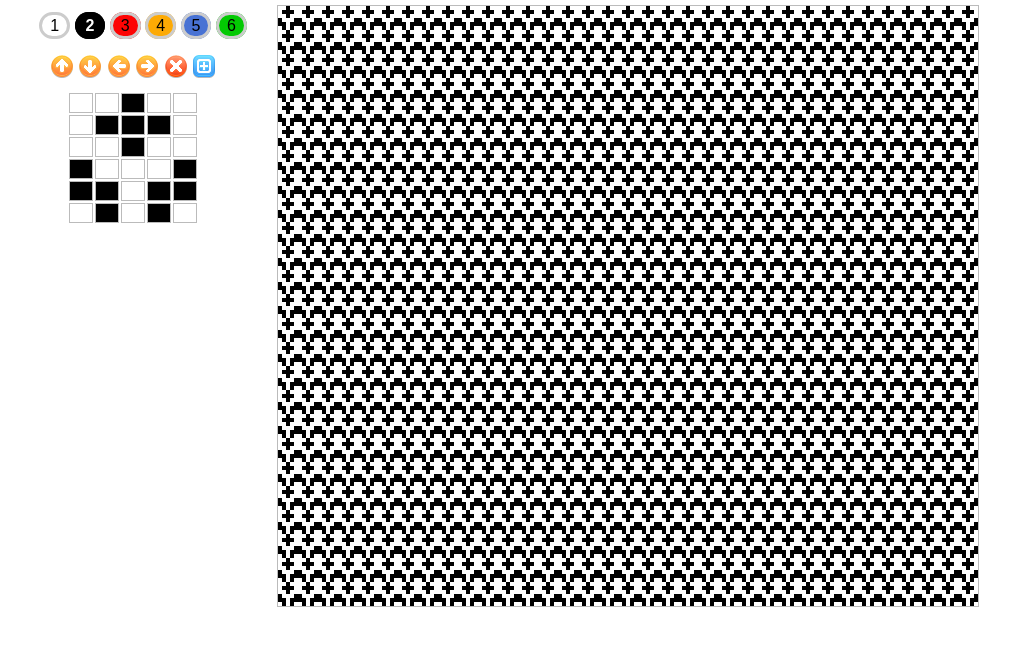
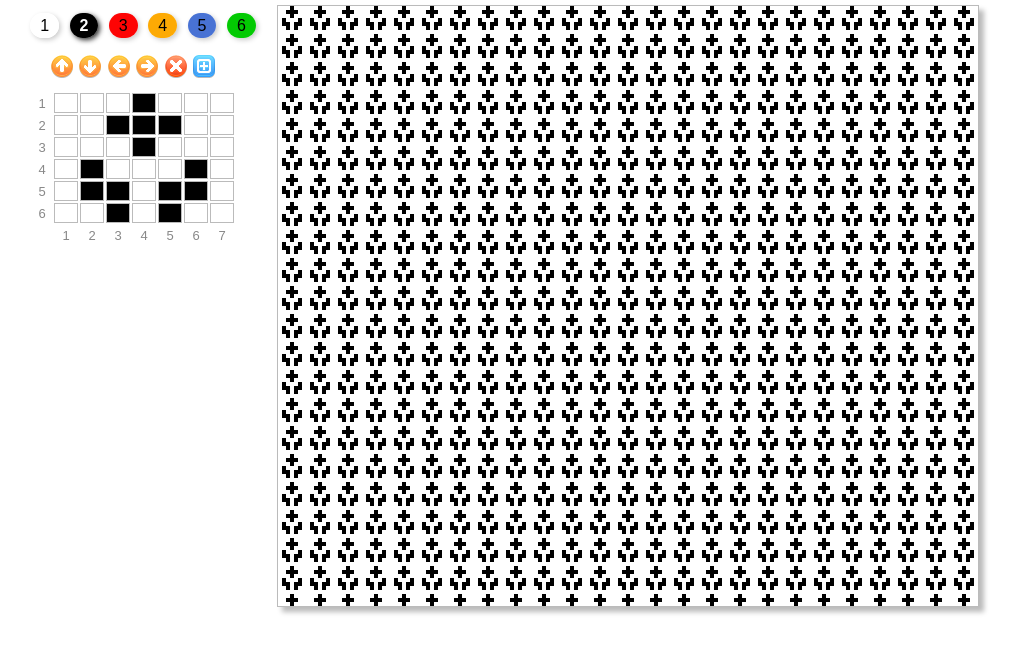
Before and after one commit to milesegan/knitterblocker, a plain HTML site: page index.html in a window 1280 px wide. Shown: the part 56-708 px from the top of the page, without its empty margins (151-1168 px from the left). Drawn offline with Linux system fonts and the light colour scheme.

Commit message:
add line numbering and some drop shadows

```diff
--- a/css/style.css
+++ b/css/style.css
@@ -23,19 +23,30 @@ body {
 
 h1 { margin: 0 0 0.25em 0; color: #36f; text-align: center; }
 a { text-decoration: none }
-#canvas { float: right; margin-right: 10px; border: 1px solid #bbb; }
+#canvas {
+   float: right; margin-right: 10px; border: 1px solid #bbb;
+   -webkit-box-shadow: 5px 5px 5px #bbb;
+}
 
 #pattern .grid { margin: 0 auto; }
 #pattern td { width: 20px; height: 20px; border: 1px solid #bbb; }
+#pattern th {
+   font-weight: normal; font-size: small; color: #888;
+}
+#pattern th:first-child { padding: 0 0.5em }
 
 .controls { text-align: center; margin: 0.5em 0 }
 
 #palette { margin: 20px; text-align: center; }
 #palette a {
-   padding: 2px 8px;
+   padding: 4px 10px;
+   margin: 0 3px;
    font-weight: normal;
-   border: 3px solid #ccc;
    border-radius: 1em;
+   -webkit-box-shadow: 2px 2px 5px #ccc;
    color: black;
 }
-#palette a.current { border: 3px solid black; font-weight: bold; }
+#palette a.current {
+   font-weight: bold;
+   -webkit-box-shadow: 2px 2px 5px #333;
+}
--- a/index.html
+++ b/index.html
@@ -69,13 +69,44 @@
         <tr>
           <td style="background: white"></td>
           <td style="background: white"></td>
+          <td style="background: white"></td>
+          <td style="background: black"></td>
+          <td style="background: white"></td>
+          <td style="background: white"></td>
+          <td style="background: white"></td>
+        </tr>
+        <tr>
+          <td style="background: white"></td>
+          <td style="background: white"></td>
+          <td style="background: black"></td>
+          <td style="background: black"></td>
           <td style="background: black"></td>
           <td style="background: white"></td>
           <td style="background: white"></td>
         </tr>
         <tr>
           <td style="background: white"></td>
+          <td style="background: white"></td>
+          <td style="background: white"></td>
           <td style="background: black"></td>
+          <td style="background: white"></td>
+          <td style="background: white"></td>
+          <td style="background: white"></td>
+        </tr>
+        <tr>
+          <td style="background: white"></td>
+          <td style="background: black"></td>
+          <td style="background: white"></td>
+          <td style="background: white"></td>
+          <td style="background: white"></td>
+          <td style="background: black"></td>
+          <td style="background: white"></td>
+        </tr>
+        <tr>
+          <td style="background: white"></td>
+          <td style="background: black"></td>
+          <td style="background: black"></td>
+          <td style="background: white"></td>
           <td style="background: black"></td>
           <td style="background: black"></td>
           <td style="background: white"></td>
@@ -85,27 +116,8 @@
           <td style="background: white"></td>
           <td style="background: black"></td>
           <td style="background: white"></td>
-          <td style="background: white"></td>
-        </tr>
-        <tr>
           <td style="background: black"></td>
           <td style="background: white"></td>
-          <td style="background: white"></td>
-          <td style="background: white"></td>
-          <td style="background: black"></td>
-        </tr>
-        <tr>
-          <td style="background: black"></td>
-          <td style="background: black"></td>
-          <td style="background: white"></td>
-          <td style="background: black"></td>
-          <td style="background: black"></td>
-        </tr>
-        <tr>
-          <td style="background: white"></td>
-          <td style="background: black"></td>
-          <td style="background: white"></td>
-          <td style="background: black"></td>
           <td style="background: white"></td>
         </tr>
       </table>
--- a/js/knits.js
+++ b/js/knits.js
@@ -87,7 +87,7 @@ along with Knitterblocker.  If not, see <http://www.gnu.org/licenses/>.
         var e = $(this);
         var canvas = $(canvas);
 
-        function toggle_cell() {
+        function toggleCell() {
             var cell = $(this);
             var color = palette.data("current");
             var background = palette.data("background");
@@ -100,7 +100,19 @@ along with Knitterblocker.  If not, see <http://www.gnu.org/licenses/>.
             canvas.trigger('paint');
         }
 
-        e.find("td").live('click', toggle_cell);
+        function addNumbering() {
+            e.find("tr").each(function (i) {
+                $(this).prepend("<th>" + (i + 1) + "</th>");
+            });
+            var psizex = e.find("tr:first-child td").length;
+            var html = e.find("table").append("<tr></tr>");
+            html.append("<th></th>");
+            for (i = 0; i < psizex; i++) {
+                html.append("<th>" + (i + 1) + "</th>");
+            }
+        }
+
+        e.find("td").live('click', toggleCell);
         e.find(".add-row").click(function () {
             var width = e.find("tr:first-child td").size();
             var row = e.find(".grid").append("<tr></tr>");
@@ -140,6 +152,7 @@ along with Knitterblocker.  If not, see <http://www.gnu.org/licenses/>.
             canvas.trigger('paint');
         });
 
+        addNumbering();
         return this;
     };
 })(jQuery);
```
